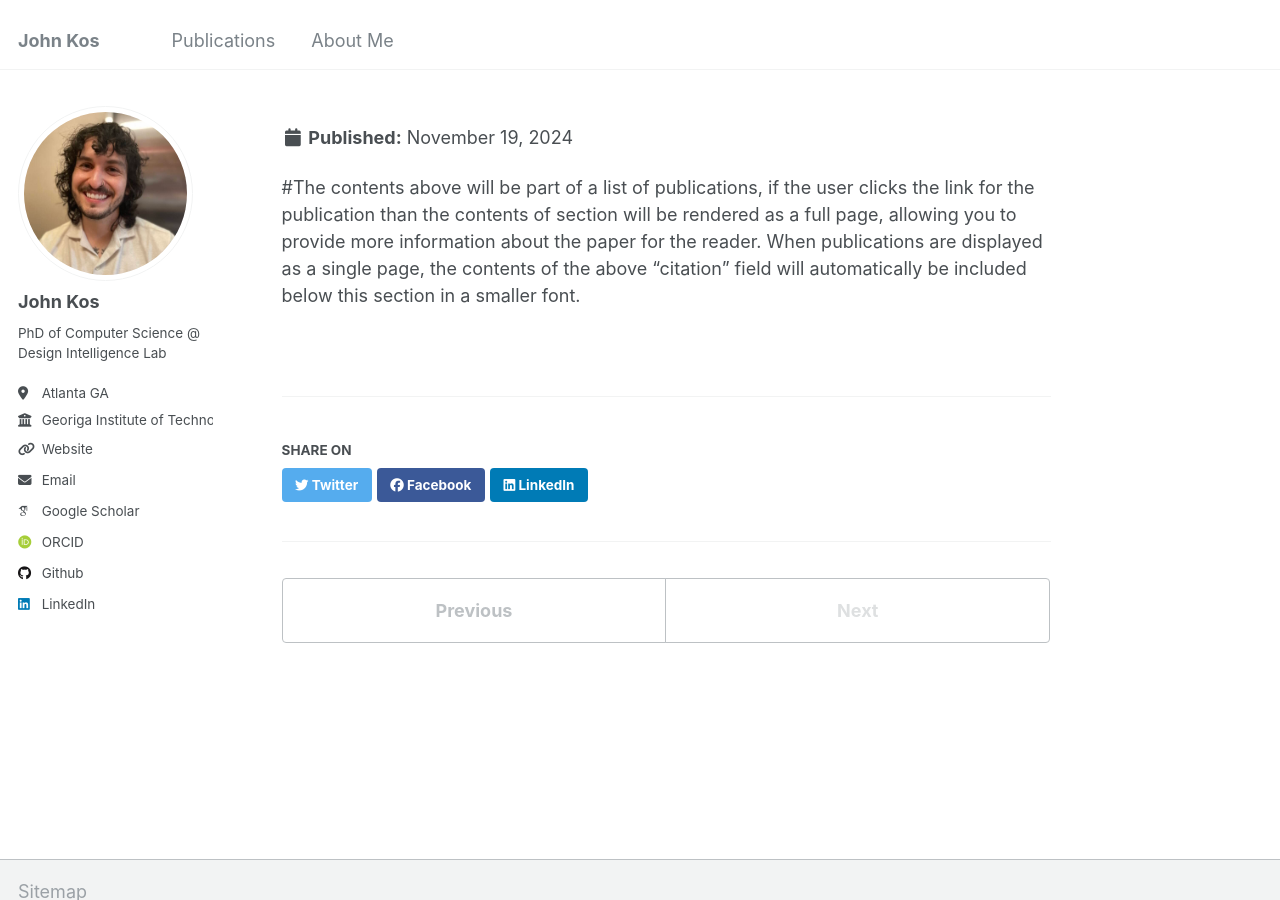
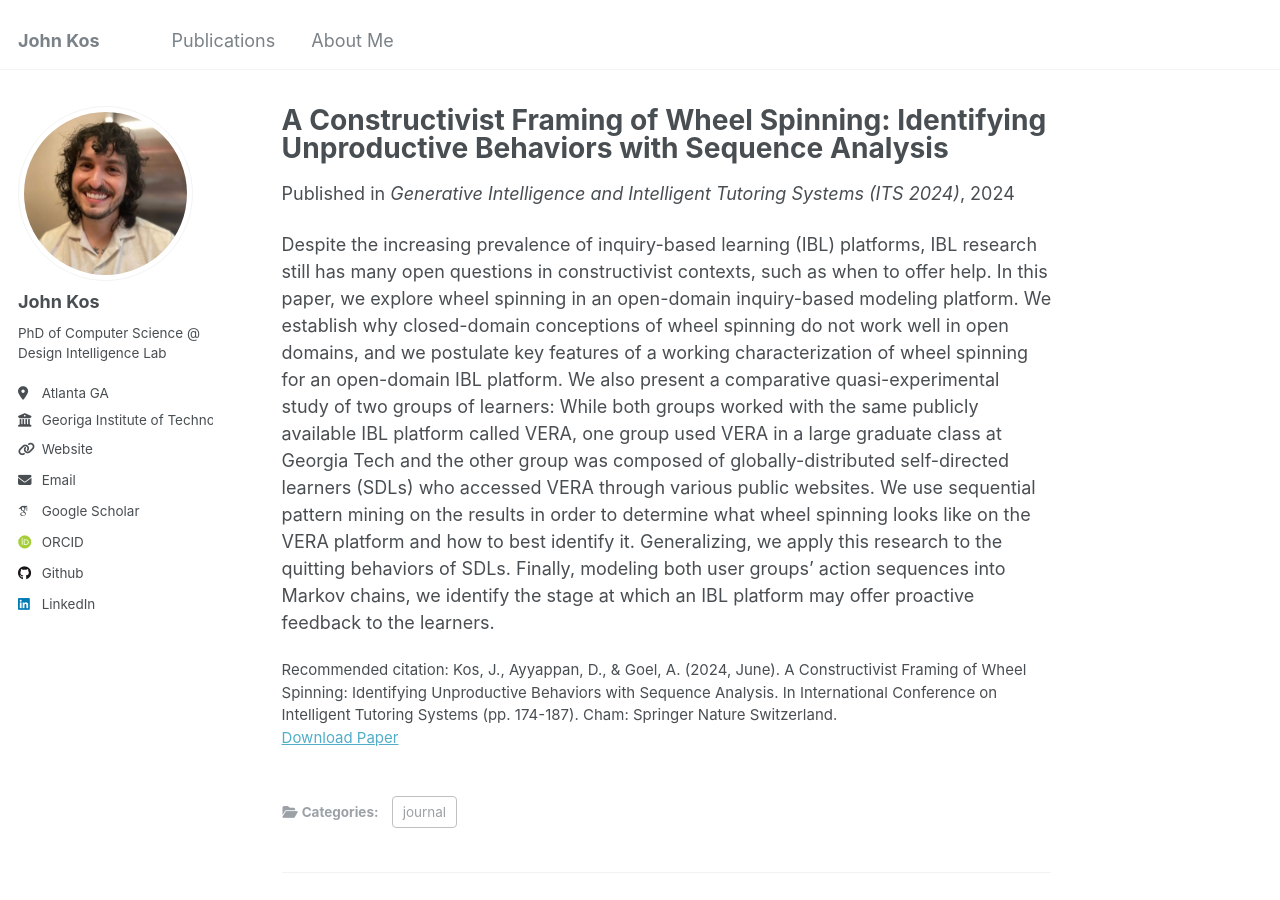
Before and after one commit to JohnKos/JohnKos.github.io, a Jekyll site: the page built from _publications/2024-06-01-A-Constructivist-Framing.md, in a window 1280 px wide and 900 px high. Built offline with Jekyll 4.4.1, drawn with Linux system fonts in a browser that asks for light colours; some web fonts are replaced.

Commit message:
fix pubs

```diff
--- a/_publications/2024-06-01-A-Constructivist-Framing.md
+++ b/_publications/2024-06-01-A-Constructivist-Framing.md
@@ -1,12 +1,13 @@
 ---
 title: "A Constructivist Framing of Wheel Spinning: Identifying Unproductive Behaviors with Sequence Analysis"
 collection: publications
-category: conferences
+category: journal
 permalink: /publication/A-Constructivist-Framing
-excerpt: 'Despite the increasing prevalence of inquiry-based learning (IBL) platforms, IBL research still has many open questions in constructivist contexts, such as when to offer help. In this paper, we explore wheel spinning in an open-domain inquiry-based modeling platform. We establish why closed-domain conceptions of wheel spinning do not work well in open domains, and we postulate key features of a working characterization of wheel spinning for an open-domain IBL platform. We also present a comparative quasi-experimental study of two groups of learners: While both groups worked with the same publicly available IBL platform called VERA, one group used VERA in a large graduate class at Georgia Tech and the other group was composed of globally-distributed self-directed learners (SDLs) who accessed VERA through various public websites. We use sequential pattern mining on the results in order to determine what wheel spinning looks like on the VERA platform and how to best identify it. Generalizing, we apply this research to the quitting behaviors of SDLs. Finally, modeling both user groups' action sequences into Markov chains, we identify the stage at which an IBL platform may offer proactive feedback to the learners.'
+excerpt: 'An investigation of what struggling looks like when students are free to create what they want.'
 date: 06-01-2024
 venue: 'Generative Intelligence and Intelligent Tutoring Systems (ITS 2024)'
 paperurl: 'https://link.springer.com/chapter/10.1007/978-3-031-63028-6_14'
 citation: 'Kos, J., Ayyappan, D., & Goel, A. (2024, June). A Constructivist Framing of Wheel Spinning: Identifying Unproductive Behaviors with Sequence Analysis. In International Conference on Intelligent Tutoring Systems (pp. 174-187). Cham: Springer Nature Switzerland.'
 ---
-#The contents above will be part of a list of publications, if the user clicks the link for the publication than the contents of section will be rendered as a full page, allowing you to provide more information about the paper for the reader. When publications are displayed as a single page, the contents of the above "citation" field will automatically be included below this section in a smaller font.
+
+Despite the increasing prevalence of inquiry-based learning (IBL) platforms, IBL research still has many open questions in constructivist contexts, such as when to offer help. In this paper, we explore wheel spinning in an open-domain inquiry-based modeling platform. We establish why closed-domain conceptions of wheel spinning do not work well in open domains, and we postulate key features of a working characterization of wheel spinning for an open-domain IBL platform. We also present a comparative quasi-experimental study of two groups of learners: While both groups worked with the same publicly available IBL platform called VERA, one group used VERA in a large graduate class at Georgia Tech and the other group was composed of globally-distributed self-directed learners (SDLs) who accessed VERA through various public websites. We use sequential pattern mining on the results in order to determine what wheel spinning looks like on the VERA platform and how to best identify it. Generalizing, we apply this research to the quitting behaviors of SDLs. Finally, modeling both user groups' action sequences into Markov chains, we identify the stage at which an IBL platform may offer proactive feedback to the learners.
```
Also changed, not shown: _publications/2023-07-20-A-Scalable-Architecture.md (+2 -2 lines).
